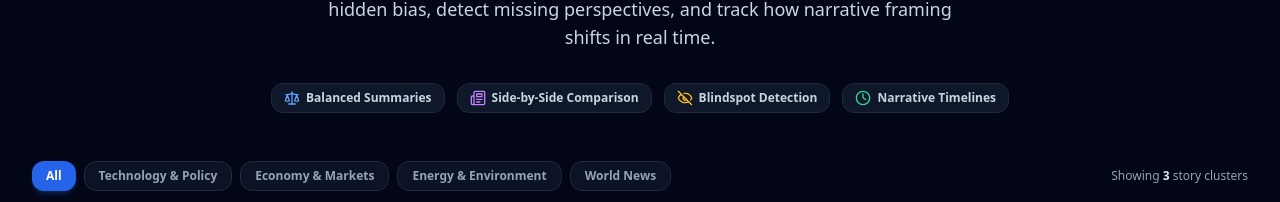
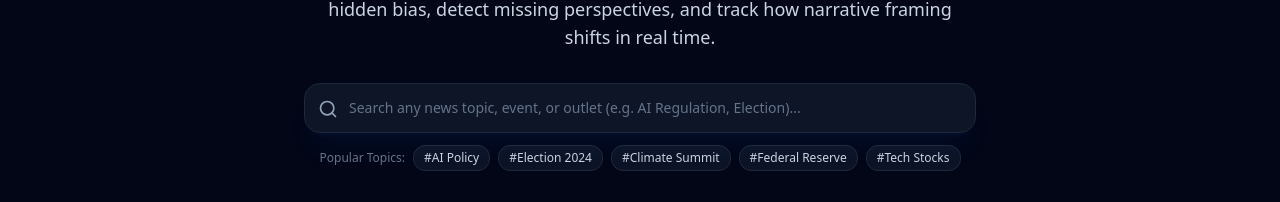
Before and after one commit to mohd-najeeb11/PrismNews_AI, a Next.js app in the folder frontend/: page / in a window 1280 px wide. Shown: the part 345-547 px from the top of the page. Built offline with nearby package versions, Linux system fonts and the light colour scheme; no server answers.

Commit message:
Fix search query parameter mapping and add Hero topic search bar

```diff
--- a/frontend/app/page.tsx
+++ b/frontend/app/page.tsx
@@ -5,7 +5,8 @@ import Link from 'next/link';
 import { useSearchParams } from 'next/navigation';
 import { Story } from '@/lib/types';
 import { fetchStories } from '@/lib/api';
-import { Sparkles, Layers, ArrowRight, Compass, Scale, Newspaper, EyeOff, Clock } from 'lucide-react';
+import { Sparkles, Layers, ArrowRight, Compass, Scale, Newspaper, EyeOff, Clock, Search } from 'lucide-react';
+
 
 const CATEGORIES = ['All', 'Technology & Policy', 'Economy & Markets', 'Energy & Environment', 'World News'];
 
@@ -47,6 +48,49 @@ function HomeContent() {
           See how different news outlets cover the same story side-by-side. Uncover hidden bias, detect missing perspectives, and track how narrative framing shifts in real time.
         </p>
 
+        {/* Interactive Search Bar & Topic Chips */}
+        <div className="pt-2 space-y-3 max-w-2xl mx-auto">
+          <form
+            onSubmit={(e) => {
+              e.preventDefault();
+            }}
+            className="relative flex items-center shadow-xl shadow-blue-500/5 rounded-2xl"
+          >
+            <input
+              type="text"
+              value={searchTerm}
+              onChange={(e) => setSearchTerm(e.target.value)}
+              placeholder="Search any news topic, event, or outlet (e.g. AI Regulation, Election)..."
+              className="w-full bg-slate-900/90 text-sm text-slate-100 placeholder-slate-500 rounded-2xl pl-11 pr-24 py-3.5 border border-slate-800 focus:border-blue-500 focus:ring-2 focus:ring-blue-500/20 focus:outline-none transition-all"
+            />
+            <Search className="w-5 h-5 text-slate-400 absolute left-3.5 top-4" />
+            {searchTerm ? (
+              <button
+                type="button"
+                onClick={() => setSearchTerm('')}
+                className="absolute right-3 px-3 py-1.5 rounded-xl bg-slate-800 hover:bg-slate-700 text-xs font-semibold text-slate-300 transition-colors flex items-center gap-1"
+              >
+                Clear
+              </button>
+            ) : null}
+          </form>
+
+          {/* Quick Topic Chips */}
+          <div className="flex flex-wrap justify-center items-center gap-2 text-xs font-medium text-slate-400">
+            <span className="text-slate-500">Popular Topics:</span>
+            {['AI Policy', 'Election 2024', 'Climate Summit', 'Federal Reserve', 'Tech Stocks'].map((topic) => (
+              <button
+                key={topic}
+                type="button"
+                onClick={() => setSearchTerm(topic)}
+                className="px-2.5 py-1 rounded-lg bg-slate-900/80 hover:bg-slate-800 text-slate-300 hover:text-white border border-slate-800 transition-colors"
+              >
+                #{topic}
+              </button>
+            ))}
+          </div>
+        </div>
+
         {/* Feature Pill Highlights */}
         <div className="flex flex-wrap justify-center gap-3 pt-2 text-xs font-semibold text-slate-300">
           <span className="flex items-center gap-1.5 px-3 py-1.5 rounded-xl bg-slate-900 border border-slate-800">
@@ -63,6 +107,7 @@ function HomeContent() {
           </span>
         </div>
       </section>
+
 
       {/* Filter & Search Bar */}
       <section className="space-y-4">
--- a/frontend/lib/api.ts
+++ b/frontend/lib/api.ts
@@ -7,15 +7,32 @@ export async function fetchStories(category?: string, query?: string): Promise<S
   try {
     let url = `${API_BASE_URL}/stories`;
     const params = new URLSearchParams();
-    if (category) params.append('category', category);
-    if (query) params.append('query', query);
+    if (category && category !== 'All') params.append('category', category);
+    if (query && query.trim()) {
+      params.append('q', query.trim());
+      params.append('query', query.trim());
+    }
     if (params.toString()) url += `?${params.toString()}`;
 
     const res = await fetch(url, { cache: 'no-store', next: { revalidate: 0 } });
     if (res.ok) {
       const data = await res.json();
       if (Array.isArray(data) && data.length > 0) {
-        return data;
+        return data.map((item: any) => ({
+          ...item,
+          id: item.id || `story-${Math.random()}`,
+          title: item.title || item.headline || 'Untitled Story Cluster',
+          category: item.category || item.topic || 'General',
+          sources_count: item.sources_count || item.article_count || (item.articles ? item.articles.length : 5),
+          articles: item.articles || [],
+          analysis: item.analysis || {
+            balanced_summary: {
+              overview: item.headline || item.title || 'Story cluster aggregated across multiple outlets.',
+              consensus_points: [],
+              key_disagreements: []
+            }
+          }
+        }));
       }
     }
   } catch (error) {
@@ -27,17 +44,19 @@ export async function fetchStories(category?: string, query?: string): Promise<S
   if (category && category !== 'All') {
     stories = stories.filter((s) => s.category.toLowerCase().includes(category.toLowerCase()));
   }
-  if (query) {
-    const q = query.toLowerCase();
+  if (query && query.trim()) {
+    const q = query.trim().toLowerCase();
     stories = stories.filter(
       (s) =>
         s.title.toLowerCase().includes(q) ||
         s.category.toLowerCase().includes(q) ||
+        (s.analysis && s.analysis.balanced_summary && s.analysis.balanced_summary.overview && s.analysis.balanced_summary.overview.toLowerCase().includes(q)) ||
         s.articles?.some((a) => a.title.toLowerCase().includes(q) || a.source_name.toLowerCase().includes(q))
     );
   }
   return stories;
 }
+
 
 export async function fetchStoryById(id: string): Promise<Story | null> {
   try {
```
